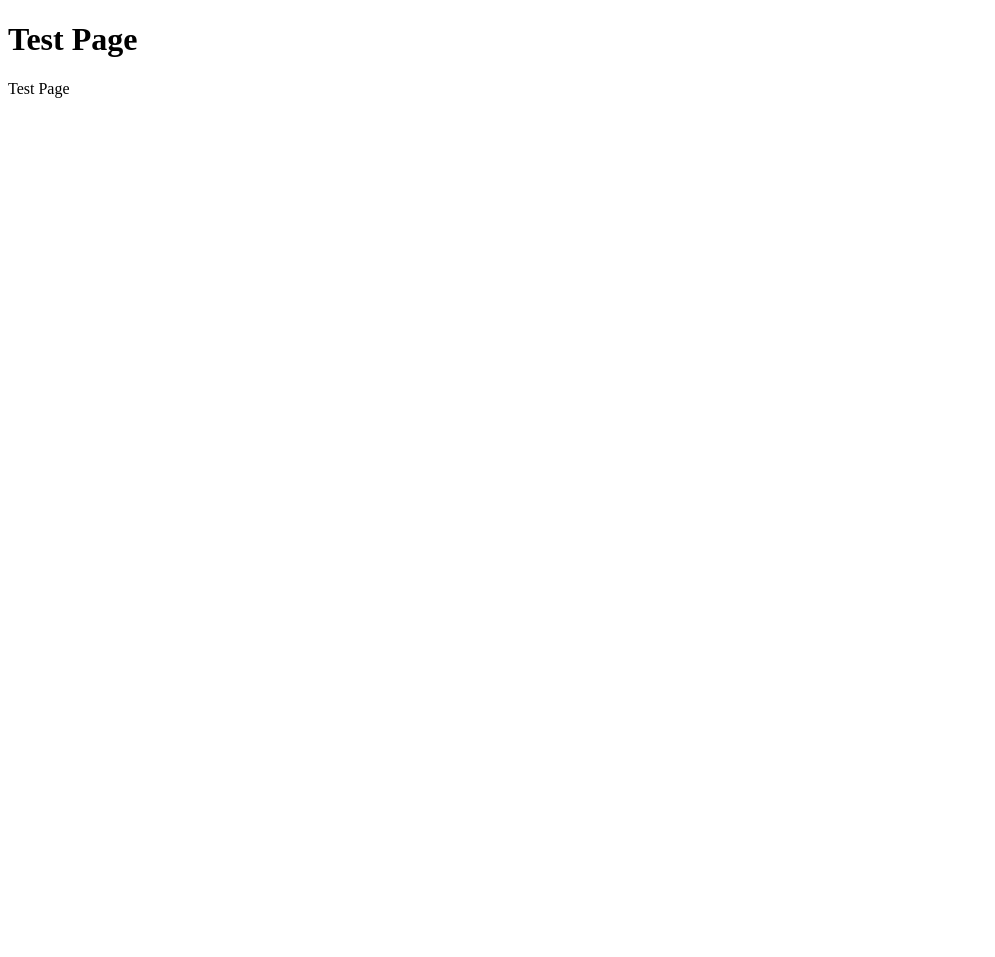
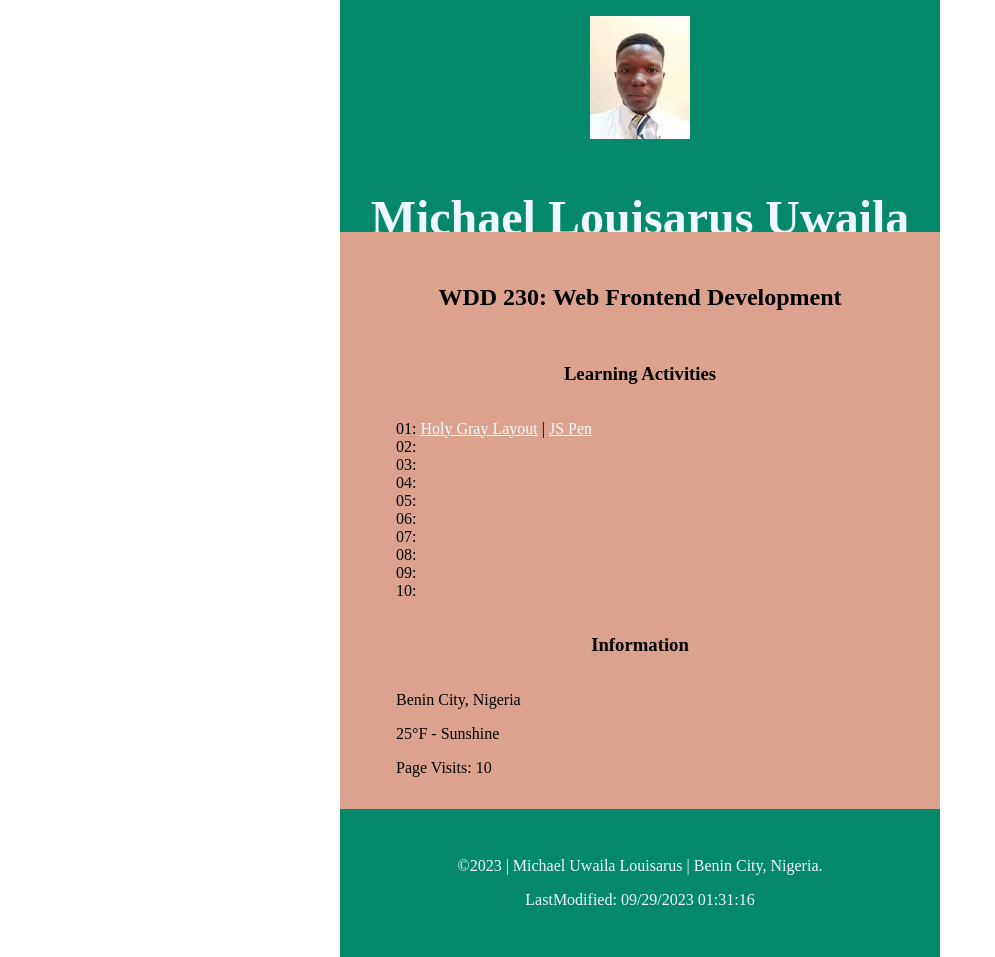
Before and after one commit to eldermichaell-u/wdd230, a plain HTML site: page index.html in a window 1280 px wide. Shown: the whole page, without its empty margins (0-995 px from the left). Before the commit the page ends 800 px from the top, so only its background shows below. Drawn offline with Linux system fonts and the light colour scheme; a web font is replaced by a local one.

Commit message:
added new commit

```diff
--- a/index.html
+++ b/index.html
@@ -1,12 +1,73 @@
 <!DOCTYPE html>
-<html lang="en">
+<html lang="en-US">
 <head>
     <meta charset="UTF-8">
+    <meta http-equiv="X-UA-Compatible" content="IE-edge">
     <meta name="viewport" content="width=<device-width>, initial-scale=1.0">
-    <title>Test Page</title>
+    <meta name="description" content="WDD 230 - Web Frontend Development - Course Assigment Portal ">
+    <meta name="author" content="Michael Louisarus Uwaila">
+    <meta name="key words" content="Course assignment portal - Web Design Project">
+    <title>[Uwaila Louisarus Uwaila] - WDD 230 - Web Frontend Development</title>
+    <link href='styles/base.css' rel='stylesheet'>
 </head>
 <body>
-    <h1>Test Page</h1>
-    <p>Test Page</p>
+    <header>
+    <div id="box-area">
+        <section>
+            <div class="wrappper">
+                <div class="logo">
+                    <img src="images/mypic.jpg" alt="My Picture">
+                    <h1>Michael Louisarus Uwaila</h1>
+                </div>
+            </div>
+        </section>
+    </div>
+    <div>
+    <nav>
+        <ul id="top-navigation">
+        <a href="#">Home</a> |
+        <a href="chamber/siteplan.html">Site Plan</a> |
+        <a href="chamber/">Chamber</a> |
+        <a href="https://www.byupathway.org/sign-in" target="=blank">BYU-Idaho</BYU-Idaho></a>|
+        <a href="https://www.churchofjesuschrist.org/study/scriptures" target="blank">Scripture</a>
+        </ul>
+    </nav>
+    </div>
+    </header>
+    <main>
+        <h2>WDD 230: Web Frontend Development</h2>
+        <section class="card">
+            <h3>Learning Activities</h3>
+            <ul id="activities">
+                <li>01: <a href="lesson1/holygrail.html">Holy Gray Layout</a> | <a href="https://codepen.io/eldermichaellu/pen/ZEVRQXe">JS Pen</a>
+                </li>02: <a href="#"></a></li>
+                <li >03: <a href="#"></a></li>
+                <li >04: <a href=""></a></li>
+                <li >05: <a href=""></a></li>
+                <li >06: <a href=""></a></li>
+                <li >07: <a href=""></a></li>
+                <li >08: <a href=""></a></li>
+                <li >09: <a href=""></a></li>
+                <li >10: <a href=""></a></li>
+            </ul>
+
+        </section>
+        <section class="card">
+            <div class="card">
+                <div class="banner">
+                    <h3>Information</h3>
+                    <ul>Benin City, Nigeria</ul>
+                    <ul>25°F - Sunshine</ul>
+                    <ul>Page Visits: 10</ul>
+                </div>
+            </div>
+
+        </section>
+    </main>
+    <footer>
+        <p>&copy;<span id="year"></span> | Michael Uwaila Louisarus | Benin City, Nigeria.</p>
+        <p>LastModified:  <span id="LastModified"></span> </p>
+    </footer>
+    <script src="scripts/getdates.js"></script>
 </body>
 </html>
--- a/lesson01/styles/holygrail.css
+++ /dev/null
@@ -1,57 +0,0 @@
-* {
-    box-sizing: border-box;
-  }
-
-body {
-    display: grid;
-    height: 100vh;
-    grid-template-columns: 1fr auto;
-  grid-template-rows: auto auto 1fr auto;
-    /** grid-template: auto 1fr auto / 300px 1fr auto;
-  **/
-}
-
-  header {
-    background: lightpink;
-    padding: 2rem;
-    grid-column: 1 / 3;
-  }
-  nav {
-    grid-column: 1 / 3;
-    background-color: #bed;
-    padding: 1rem;
-  }
-  /*.left-sidebar {
-    background: lightblue;
-    grid-column: 1 / 2;
-  }
-  */
-  main {
-    background: coral;
-    height:100%;
-    padding: 1rem;
-    /**grid-column: 2 / 3;**/
-  }
-
- /** .right-sidebar {
-    background: yellow;
-    grid-column: 3 / 4;
-  }**/
-
-  aside {
-    background: yellow;
-    grid-column: 2 / 3;
-    padding: 1rem;
-  }
-
-  footer {
-    background: wheat;
-    padding: 2rem;
-    text-align: center;
-    grid-column: 1 / 3;
-  }
-
- /** .left-sidebar,
-  .right-sidebar {
-    padding: 1rem;
-  }**/
--- /dev/null
+++ b/lesson1/styles/holygrail.css
@@ -0,0 +1,57 @@
+* {
+    box-sizing: border-box;
+  }
+
+body {
+    display: grid;
+    height: 100vh;
+    grid-template-columns: 1fr auto;
+  grid-template: auto auto 1fr auto;
+    /** grid-template: auto 1fr auto / 300px 1fr auto;
+  **/
+}
+
+  header {
+    background: lightpink;
+    padding: 2rem;
+    grid-column: 1 / 3;
+  }
+  nav {
+    grid-column: 1 / 3;
+    background-color: #bed;
+    padding: 1rem;
+  }
+  /*.left-sidebar {
+    background: lightblue;
+    grid-column: 1 / 2;
+  }
+  */
+  main {
+    background: coral;
+    height:100%;
+    padding: 1rem;
+    /**grid-column: 2 / 3;**/
+  }
+
+ /** .right-sidebar {
+    background: yellow;
+    grid-column: 3 / 4;
+  }**/
+
+  aside {
+    background: yellow;
+    grid-column: 2 / 3;
+    padding: 1rem;
+  }
+
+  footer {
+    background: wheat;
+    padding: 2rem;
+    text-align: center;
+    grid-column: 1 / 3;
+  }
+
+ /** .left-sidebar,
+  .right-sidebar {
+    padding: 1rem;
+  }**/
--- /dev/null
+++ b/scripts/getdates.js
@@ -0,0 +1,15 @@
+// set current year in footer
+
+const currentDate = new Date();
+
+document.querySelector('#year').textContent = currentDate.getFullYear();
+
+document.querySelector('#LastModified').textContent = document.lastModified;
+
+
+// alert(document.lastModified);
+
+
+/** const today1 = document.querySelector('#today1');
+
+today1.innerHTML = new Date().toLocaleDateString("en-US", options);**/
--- /dev/null
+++ b/styles/base.css
@@ -0,0 +1,86 @@
+@import url('https://fonts.googleapis.com/css?family=Inclusive Sans &family=Kalam&display=swap');
+/** {
+    box-sizing: border-box;
+  }**/
+  .boxing-area{
+    display: grid;
+    grid-template-columns: repeat(4, 1fr);
+    max-width:100px;
+  }
+  header {
+    background: rgb(4, 137, 106);
+    color:aliceblue;
+    padding: 1rem;
+    grid-column: 1 / 3;
+    font-size: 3em;
+    text-align:center;
+    height: 200px;
+  }
+  .wrapper{
+    width: 10%;
+    height: 30%;
+    grid-column: 1 / 3;
+  }
+  .card ul {
+    list-style:none;
+}
+h1 {
+  grid-column: 1 / 3;
+  font-size: 1em;
+  text-align:center;
+  position:up;
+  left:250px;
+  top:120px;
+}
+a {
+  color: aliceblue;
+}
+h2 {
+  padding: 1rem;
+  text-align: center;
+  grid-column: 1 / 3;
+}
+ h3 {
+  padding: 1rem;
+  text-align: center;
+  grid-column: 1 / 3;
+}
+ nav ul {
+  margin: 0;
+  padding: 0;
+  max-width: 800px;
+  align-items: center;
+}
+ body {
+    display: grid;
+    height: 0 auto;
+    width: 600px;
+    margin: 0 auto;
+    font-family:inclusive sans ;
+    grid-template:250px aut0 1fr auto / 1fr;
+  }
+  nav {
+    grid-column: 1 / 3;
+    background-color: rgb(192, 201, 198);
+    text-align: center;
+    padding: 1rem;
+  }
+
+  main {
+    background: rgb(219, 163, 141);
+    height: 100%;
+    padding: 1rem;
+    grid-column: 1 / 3;
+  }
+  aside {
+    background: rgb(112, 112, 8);
+    grid-column: 2 / 3;
+    padding: 1rem;
+  }
+  footer {
+    background: rgb(4, 137, 106);
+    padding: 2rem;
+    color:aliceblue;
+    text-align: center;
+    grid-column: 1 / 3;
+  }
```
Also changed, not shown: SandBox/wk2Trial/trial.html (added, +59 -0 lines), images/mypic.jpg (added), lesson1/holygrail.html (renamed from lesson01/holygrail.html).
